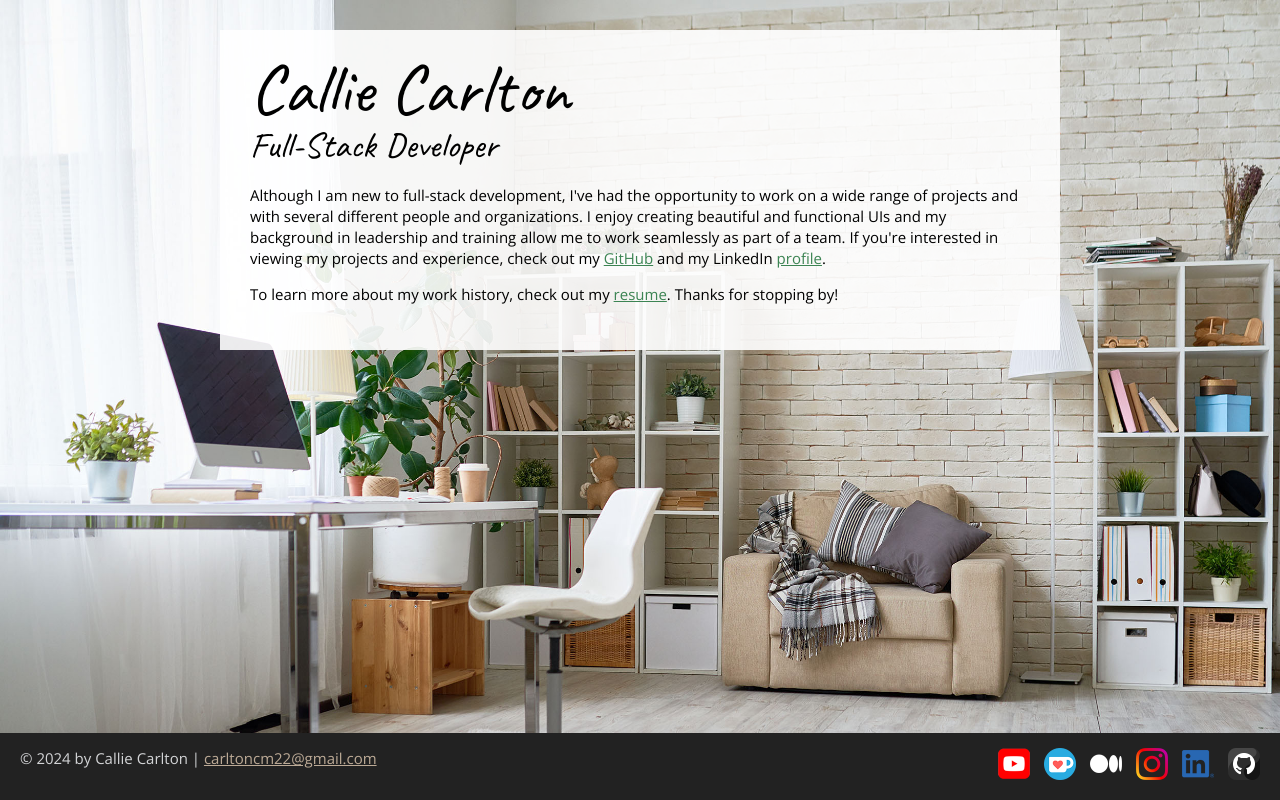
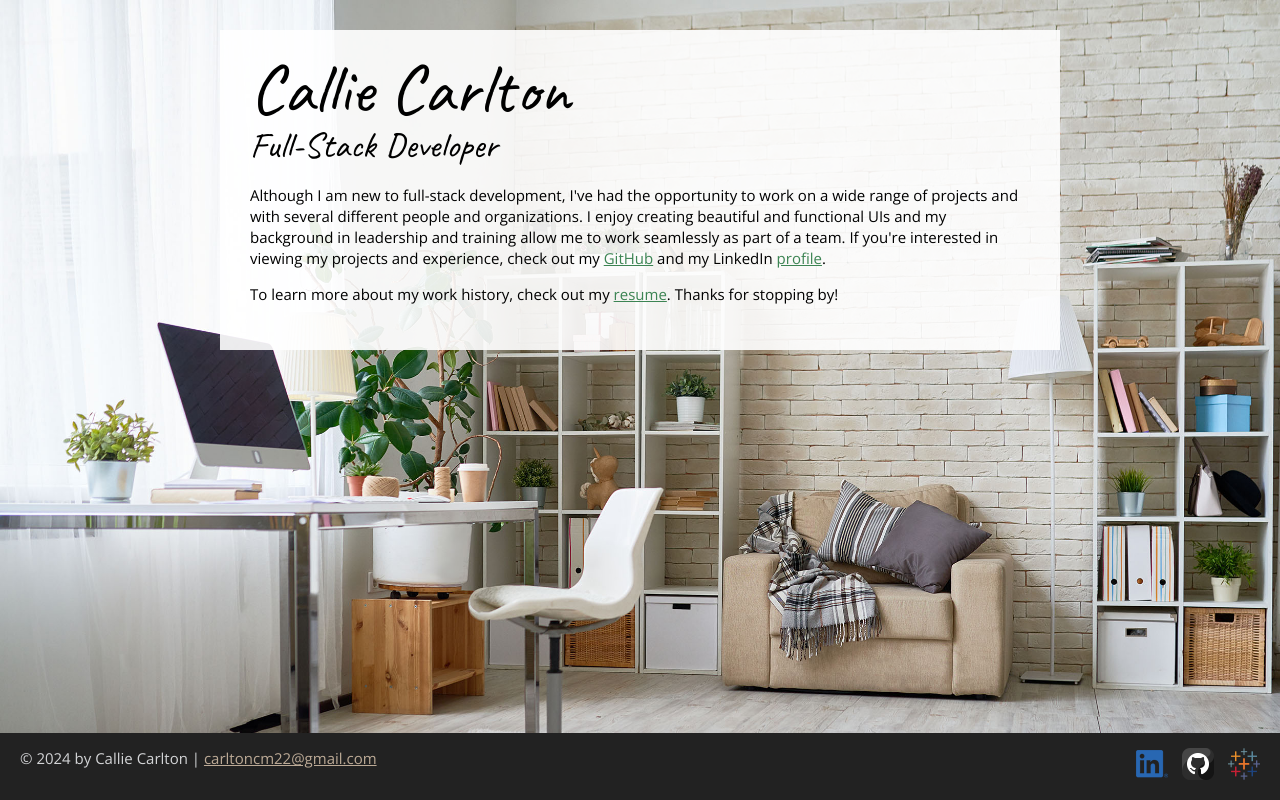
Before and after one commit to carltoncm/personal-site, a plain HTML site: page index.html in a window 1280 px wide. Drawn offline with nearby package versions, Linux system fonts and the light colour scheme.

Commit message:
Updating

```diff
--- a/index.html
+++ b/index.html
@@ -35,23 +35,14 @@
 
       <ul class="socials">
         <li>
-          <a href="https://www.youtube.com/@madebychristina" target="_blank"><img src="images/icon-logo-youtube.png" alt="My YouTube channel"></a>
-        </li>
-        <li>
-          <a href="https://ko-fi.com/christinatruong" target="_blank"><img src="images/icon-logo-ko-fi.png" alt="My Ko-Fi homepage"></a>
-        </li>
-        <li>
-          <a href="https://medium.com/@christinatruong" target="_blank"><img src="images/icon-logo-medium.png" alt="My Medium homepage"></a>
-        </li>
-        <li>
-          <a href="https://www.instagram.com/christina.is.online/" target="_blank"><img src="images/icon-logo-instagram.png" alt="My Instagram"></a>
-        </li>
-        <li>
           <a href="https://www.linkedin.com/in/carltoncm22/" target="_blank"><img src="images/icon-logo-linkedin.png" alt="My LinkedIn profile"></a>
         </li>
         <li>
           <a href="https://github.com/carltoncm" target="_blank"><img src="images/icon-logo-github.png" alt="My GitHub profile"></a>
         </li>
+        <li>
+          <a href="https://public.tableau.com/app/profile/callie.carlton/vizzes" target="_blank"><img src="images/icon-logo-tableau.png" alt="My Tableau profile"></a>
+        </li>
       </ul>
     </footer>
   </body>
```
Also changed, not shown: resume.html (+5 -22 lines), images/icon-logo-tableau.png (added).
